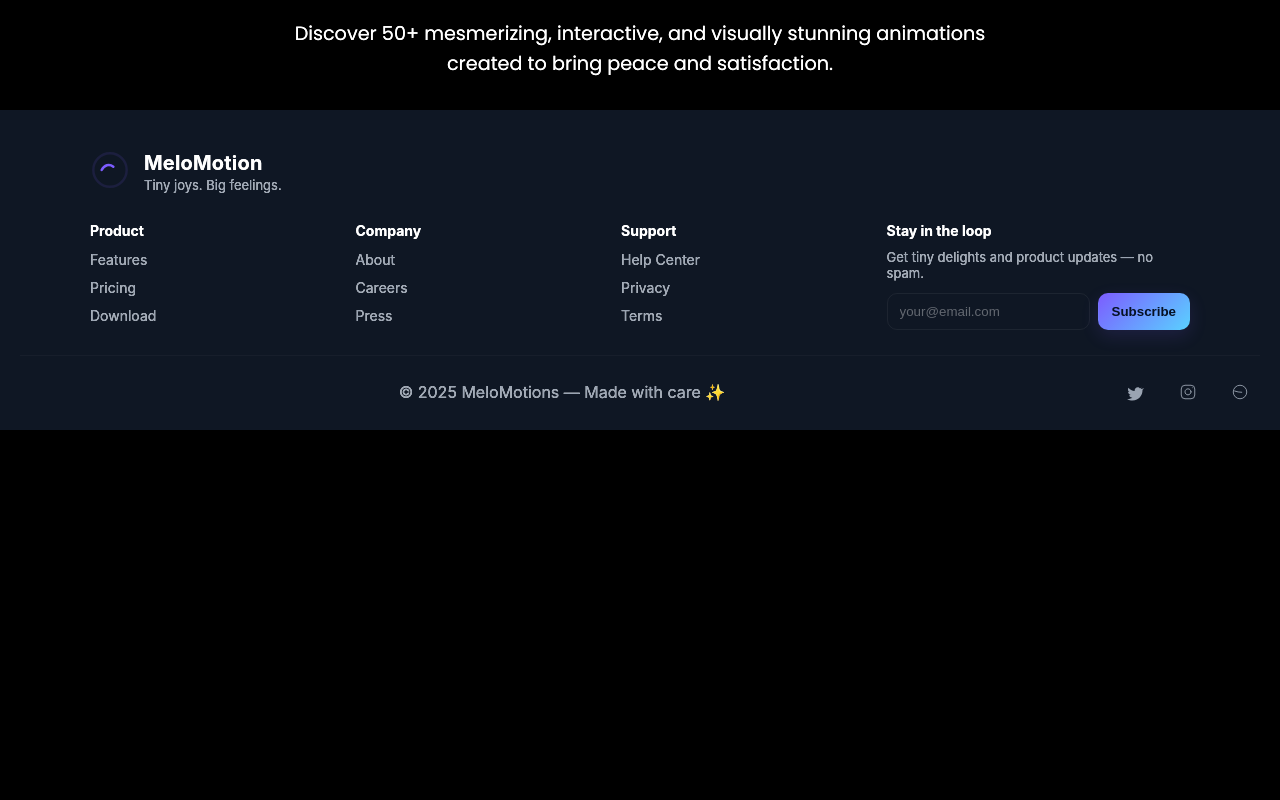
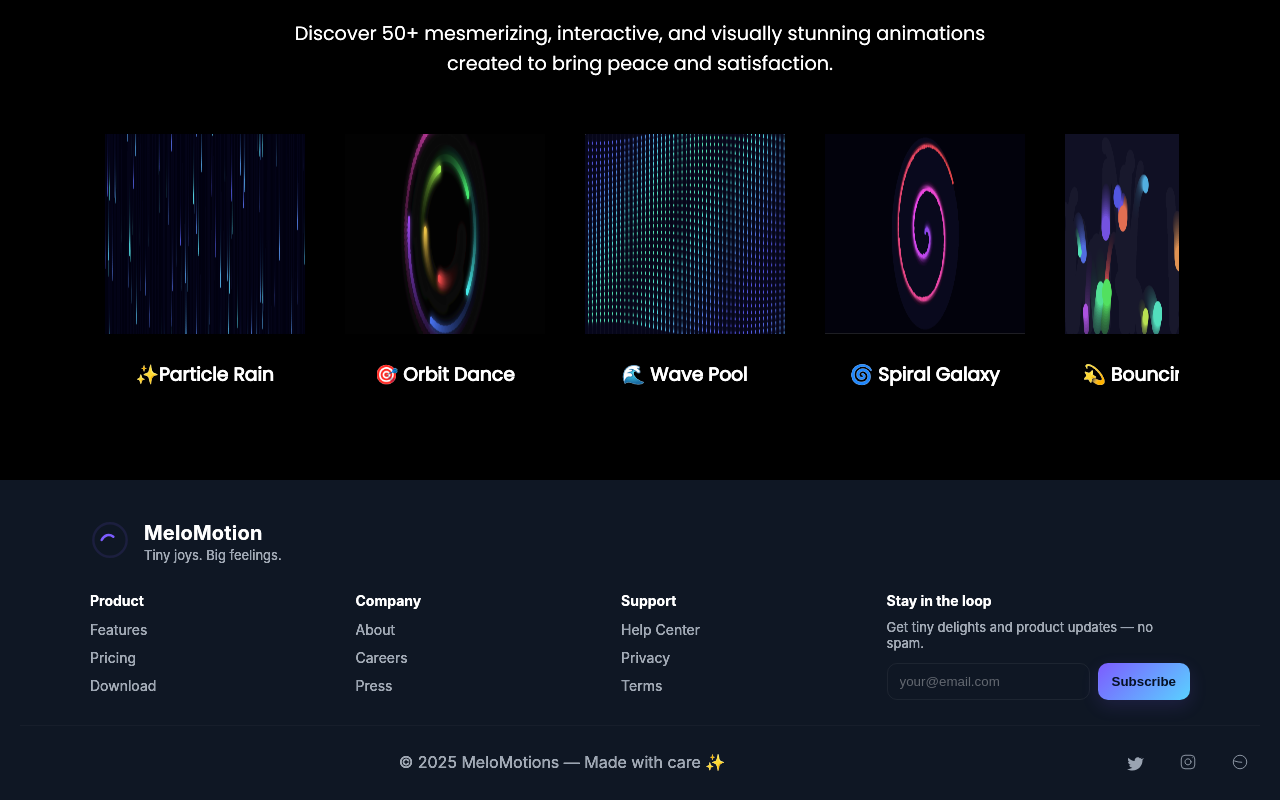
Before and after one commit to ABHISHEK-7455-coder/Oddly-Animation, a React (Vite) app: page / in a window 1280 px wide. Shown: the part 670-1470 px from the top of the page. Before the commit the page ends 1100 px from the top, so only its background shows below. Built offline with nearby package versions, Linux system fonts and the light colour scheme.

Commit message:
add animation cards

```diff
--- a/src/pages/Home.css
+++ b/src/pages/Home.css
@@ -26,6 +26,16 @@
   margin: 0 auto;
   line-height: 1.6;
   color: white;
+}
+
+.anim-cards {
+  width: 87%;
+  margin: 50px auto 10px auto;
+  display: flex;
+  overflow: scroll;
+  scrollbar-width: none;
+  padding: 4px;
+  gap: 40px;
 }
 
 .bubbles img {
--- a/src/pages/Home.jsx
+++ b/src/pages/Home.jsx
@@ -1,8 +1,12 @@
 import React from "react";
 import HeroSection from "../components/HeroSection";
+import { animationData } from "../data/animationConfig";
+import { useNavigate } from "react-router-dom";
 import "./Home.css";
 
 const Home = () => {
+  const navigate = useNavigate();
+
   return (
     <main className="home-container">
       <HeroSection />
@@ -12,6 +16,19 @@ const Home = () => {
         <p className="animations-intro-subtitle ">
           Discover 50+ mesmerizing, interactive, and visually stunning animations created to bring peace and satisfaction.
         </p>
+
+        <div className="anim-cards">
+          {animationData.map((anim) => (
+            <div
+              className="anim-card"
+              onClick={() => navigate(`/gallery?anim=${anim.id}`)}
+            >
+              <img src={anim.image} width="200px" height="200px" />
+              <h3>{anim.name}</h3>
+            </div>
+
+          ))}
+        </div>
 
         {/* <div className="bubbles">
           <img src="src/assets/bubble.png" />
```
